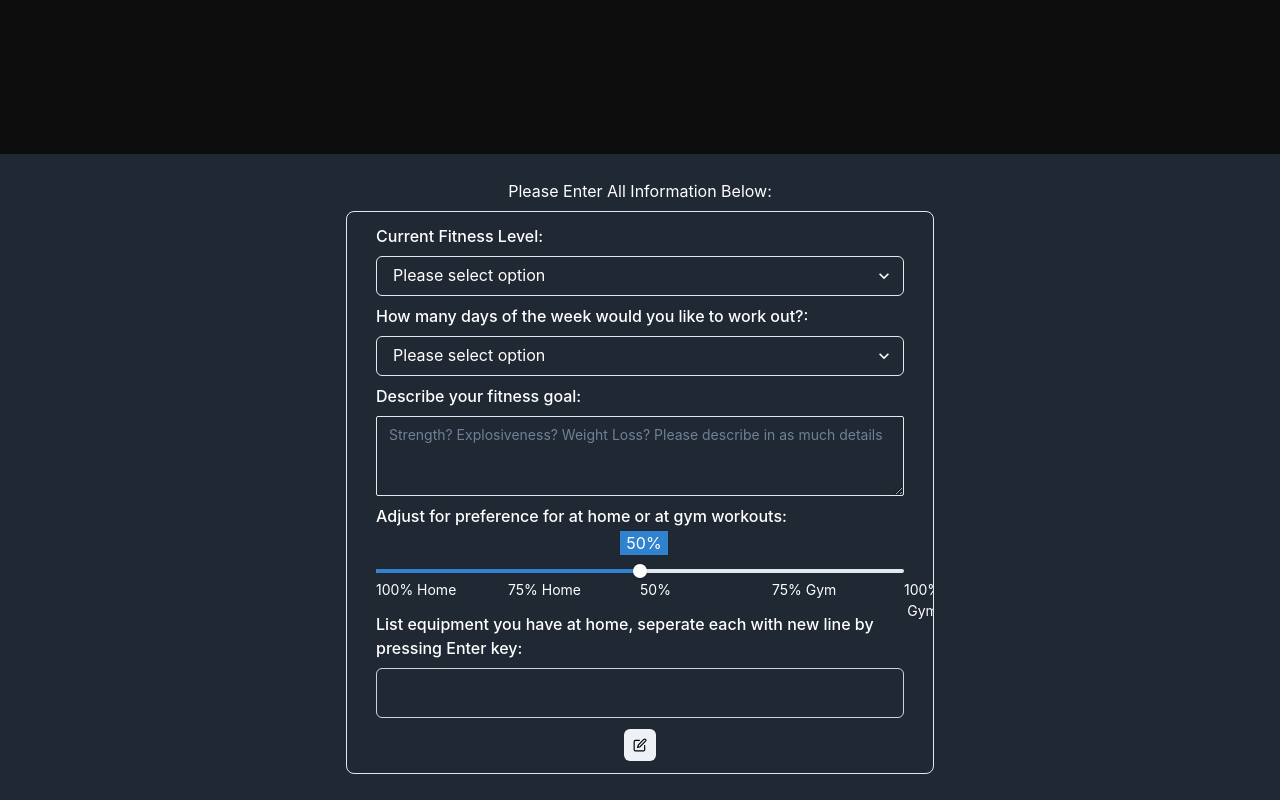
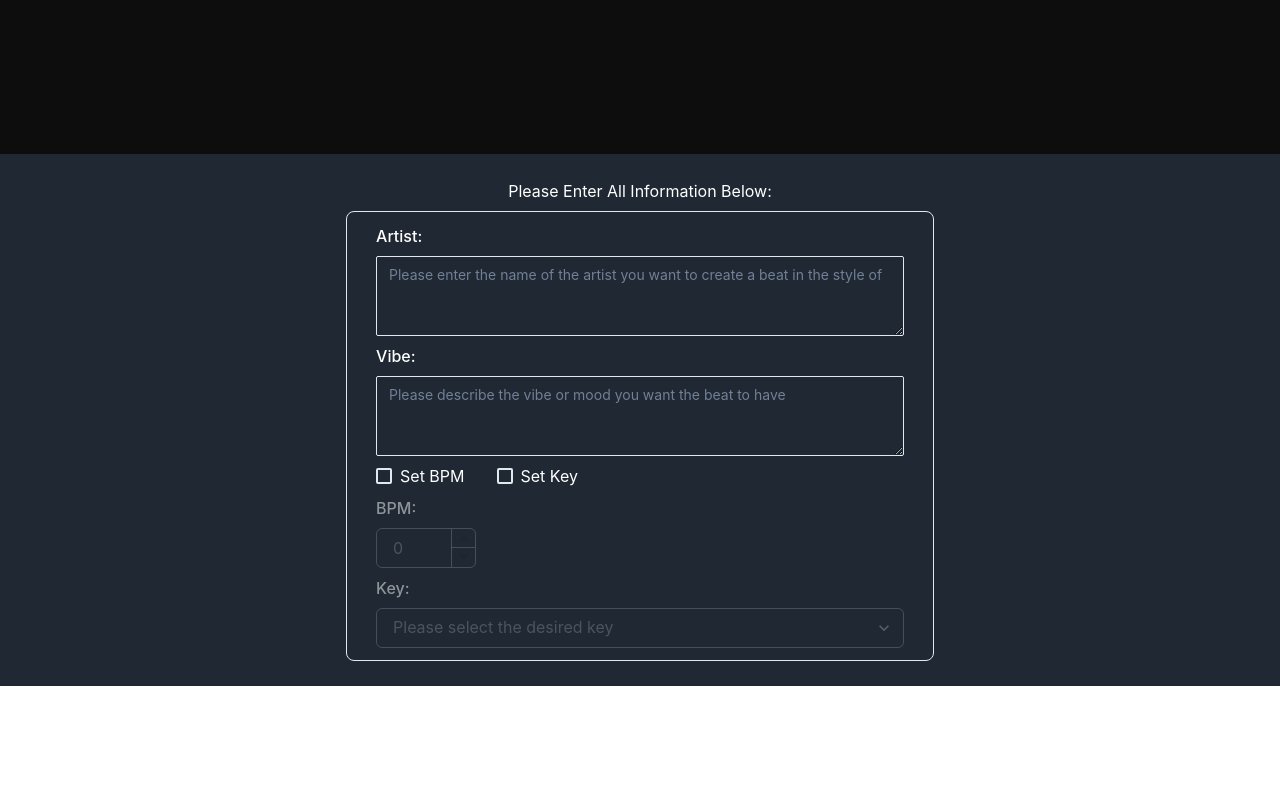
Before and after one commit to imizik/Beat-Forge-AI, a React (Create React App) app in the folder client/: page / in a window 1280 px wide. Shown: the part 712-1512 px from the top of the page. After the commit the page ends 1398 px from the top, so only its background shows below. Built offline with nearby package versions, Linux system fonts and the light colour scheme.

Commit message:
Edited forms to include information needed from user

```diff
--- a/client/src/components/Forms.js
+++ b/client/src/components/Forms.js
@@ -5,6 +5,7 @@ import {
   Textarea,
   FormControl,
   FormLabel,
+  Checkbox,
 } from '@chakra-ui/react';
 import { useState } from 'react';
 import './Forms.scss';
@@ -12,15 +13,21 @@ import EditableArea from './EditableArea';
 import SliderPref from './SliderPref';
 
 export default function Forms() {
-  const [fitGoal, setFitGoal] = useState('');
-  const [fitLvl, setFitLvl] = useState('');
-  const [equip, setEquip] = useState('');
-  const [days, setDays] = useState('');
-  const [gymPref, setGymPref] = useState(50);
-
+  const [artist, setArtist] = useState('');
+  const [vibe, setVibe] = useState('');
+  const [bpmEnabled, setBpmEnabled] = useState(false);
+  const [keyEnabled, setKeyEnabled] = useState(false);
+  const [bpm, setBpm] = useState(0);
+  const [key, setKey] = useState('');
+  const [chords, setChords] = useState('');
+  const [instruments, setInstruments] = useState('');
 
   const handleEvent = (event, setter) => {
     setter(event.target.value);
+  };
+
+  const handleChecked = (event, setter) => {
+    setter(event.target.checked);
   };
 
   return (
@@ -34,57 +41,68 @@ export default function Forms() {
           overflow="hidden"
         >
           <FormControl>
-            <FormLabel>Current Fitness Level:</FormLabel>
-            <Select
+            <FormLabel>Artist:</FormLabel>
+            <Textarea
+              value={artist}
+              onChange={(e) => handleEvent(e, setArtist)}
+              placeholder="Please enter the name of the artist you want to create a beat in the style of"
+              size="sm"
               isRequired
-              value={fitLvl}
-              onChange={(e) => handleEvent(e, setFitLvl)}
-              placeholder="Please select option"
-            >
-              <option value="Low">Low</option>
-              <option value="Moderate">Moderate</option>
-              <option value="High">High</option>
-            </Select>
+            />
           </FormControl>
           <FormControl>
-            <FormLabel>
-              How many days of the week would you like to work out?:
-            </FormLabel>
-            <Select
+            <FormLabel>Vibe:</FormLabel>
+            <Textarea
+              value={vibe}
+              onChange={(e) => handleEvent(e, setVibe)}
+              placeholder="Please describe the vibe or mood you want the beat to have"
+              size="sm"
               isRequired
-              value={days}
-              onChange={(e) => handleEvent(e, setDays)}
-              placeholder="Please select option"
-            >
-              <option value="1">1</option>
-              <option value="2">2</option>
-              <option value="3">3</option>
-              <option value="4">4</option>
-              <option value="5">5</option>
-              <option value="6">6</option>
-              <option value="7">7</option>
-            </Select>
+            />
           </FormControl>
           <FormControl>
-            <FormLabel mb="8px">Describe your fitness goal:</FormLabel>
-            <Textarea
-              value={fitGoal}
-              onChange={(e) => handleEvent(e, setFitGoal)}
-              placeholder="Strength? Explosiveness? Weight Loss? Please describe in as much details"
-              size="sm"
-            />
+            <Stack spacing={8} direction='row'>
+              <Checkbox
+                isChecked={bpmEnabled}
+                onChange={(e) => handleChecked(e, setBpmEnabled)}
+                colorScheme="blue"
+              >
+                Set BPM
+              </Checkbox>
+              <Checkbox
+                isChecked={keyEnabled}
+                onChange={(e) => handleChecked(e, setKeyEnabled)}
+                colorScheme="blue"
+              >
+                Set Key
+              </Checkbox>
+            </Stack>
           </FormControl>
-          <FormControl >
-            <FormLabel mb="8px">
-              Adjust for preference for at home or at gym workouts:
-            </FormLabel>
-            <SliderPref setGymPref={setGymPref} gymPref={gymPref}/>
+          <FormControl opacity={bpmEnabled ? 1 : 0.5}>
+            <FormLabel>BPM:</FormLabel>
+            <SliderPref disabled={!bpmEnabled} setBpm={setBpm} bpm={bpm} handleEvent={handleEvent} />
           </FormControl>
-          <FormControl >
-            <FormLabel mb="8px">
-              List equipment you have at home, seperate each with new line by pressing Enter key:
-            </FormLabel>
-            <EditableArea setEquip={setEquip} handleEvent={handleEvent}/>
+          <FormControl opacity={keyEnabled ? 1 : 0.5}>
+            <FormLabel>Key:</FormLabel>
+            <Select
+              disabled={!keyEnabled}
+              value={key}
+              onChange={(e) => handleEvent(e, setKey)}
+              placeholder="Please select the desired key"
+            >
+              <option value="C">C</option>
+              <option value="C#">C#</option>
+              <option value="D">D</option>
+              <option value="D#">D#</option>
+              <option value="E">E</option>
+              <option value="F">F</option>
+              <option value="F#">F#</option>
+              <option value="G">G</option>
+              <option value="G#">G#</option>
+              <option value="A">A</option>
+              <option value="A#">A#</option>
+              <option value="B">B</option>
+            </Select>
           </FormControl>
         </Stack>
       </Stack>
--- a/client/src/components/MainBox.js
+++ b/client/src/components/MainBox.js
@@ -5,7 +5,7 @@ export default function MainBox() {
     return (
         <>
             <Heading as='h1' size='4xl'>
-                PROJECT-FIT.AI
+                Beat Forge
             </Heading>
             <br/>
             <Heading as='h2' size='xl'>
--- a/client/src/components/Navbar.js
+++ b/client/src/components/Navbar.js
@@ -5,7 +5,7 @@ export default function Navbar() {
         <Center className='nav-ctn'>
             <nav className='navbar'>
                 <Flex justify={"space-between"}>
-                    <span>PROJECT FIT</span>
+                    <span>Beat Forge.AI</span>
 
                     <Grid templateColumns='repeat(3, 1fr)' gap={6}>
                         <GridItem w='100%'>How it works</GridItem>
--- a/client/src/components/SliderPref.js
+++ b/client/src/components/SliderPref.js
@@ -1,47 +1,23 @@
-import {Box, Slider, SliderMark, SliderTrack, SliderFilledTrack, SliderThumb} from '@chakra-ui/react'
-import './Forms.scss'
-export default function SliderPref({setGymPref, handleEvent, gymPref}) {
-    const labelStyles = {
-      mt: '2',
-      mr: '1',
-      fontSize: 'sm',
-    }
+import {
+  NumberInput,
+  Flex,
+  NumberInputField,
+  NumberInputStepper,
+  NumberIncrementStepper,
+  NumberDecrementStepper,
+} from '@chakra-ui/react';
+import './Forms.scss';
+export default function SliderPref({ setBpm, bpm, disabled }) {
 
-    return (
-
-      <Box pt={6} pb={5} style={{width: '100%'}}>
-        <Slider defaultValue={50} min={0} max={100} step={25} aria-label='slider-ex-6' onChange={(e) => setGymPref(e)}>
-          <SliderMark value={0} {...labelStyles}>
-            100% Home
-          </SliderMark>
-          <SliderMark value={25} {...labelStyles}>
-            75% Home
-          </SliderMark>
-          <SliderMark value={50} {...labelStyles}>
-            50%
-          </SliderMark>
-          <SliderMark value={75} {...labelStyles}>
-            75% Gym
-          </SliderMark>
-          <SliderMark value={100} {...labelStyles}>
-            100% Gym
-          </SliderMark>
-          <SliderMark
-            value={gymPref}
-            textAlign='center'
-            bg='blue.500'
-            color='white'
-            mt='-10'
-            ml='-5'
-            w='12'
-          >
-            {gymPref}%
-          </SliderMark>
-          <SliderTrack>
-            <SliderFilledTrack />
-          </SliderTrack>
-          <SliderThumb />
-        </Slider>
-      </Box>
-    )
-  }
+  return (
+    <Flex>
+      <NumberInput disabled={disabled} maxW="100px" mr="2rem" value={bpm} onChange={(e) => setBpm(e)}>
+        <NumberInputField />
+        <NumberInputStepper>
+          <NumberIncrementStepper />
+          <NumberDecrementStepper />
+        </NumberInputStepper>
+      </NumberInput>
+    </Flex>
+  );
+}
```
Also changed, not shown: 2 other files (tests, documents, lock files or other folders).
